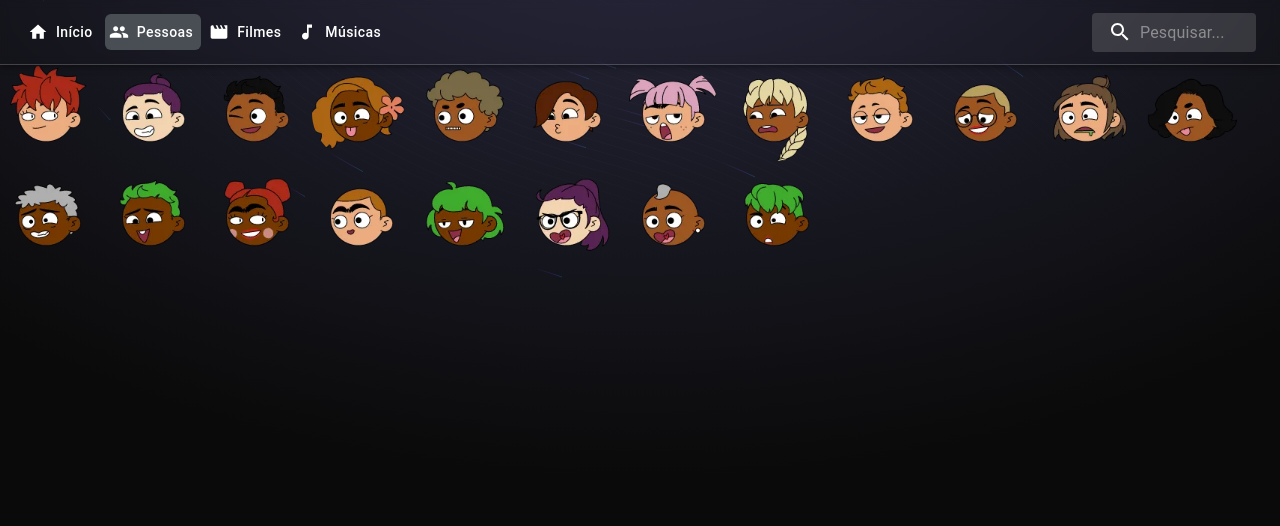
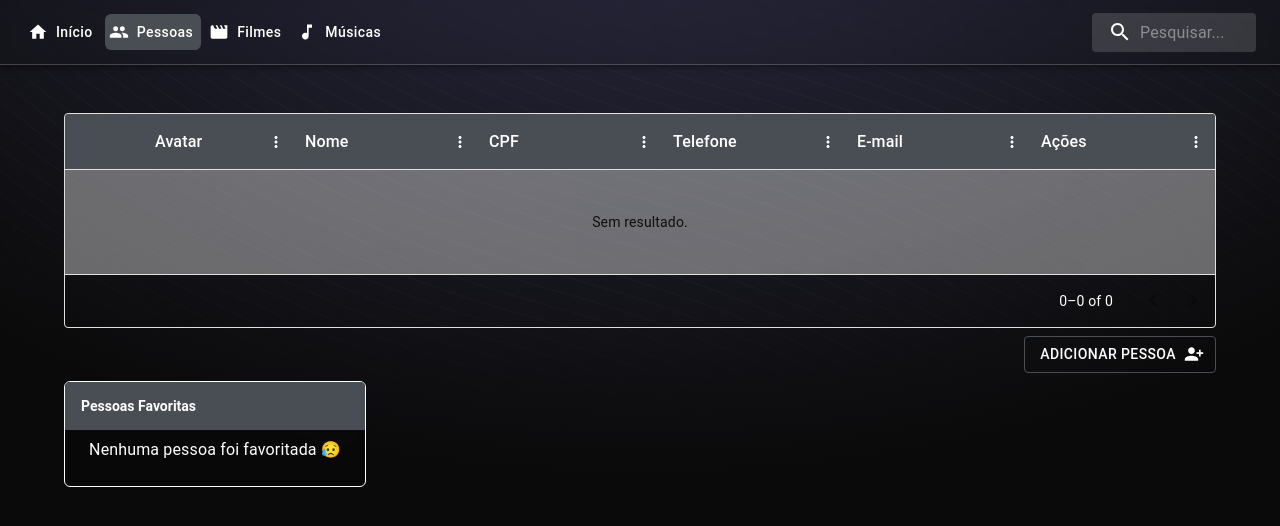
Before and after one commit to samuelcolares/hkl-crud, a React (Vite) app: page /pessoas in a window 1280 px wide. Shown: the top 526 px of the page. Built offline with nearby package versions, Linux system fonts and the light colour scheme; data requests are answered from the project's data file.

Commit message:
Feat: People CRUD complete

```diff
--- a/src/Providers/store-provider.tsx
+++ b/src/Providers/store-provider.tsx
@@ -1,6 +1,7 @@
 import { createContext, useContext } from "react";
 import { StoreContext as StoreType } from "./store.type";
 import { useFavoritePeople } from "../features/people/hooks/use-favorite-people.hook";
+import usePeople from "../features/people/hooks/use-people.hook";
 
 const StoreContext = createContext<StoreType>({} as StoreType);
 
@@ -16,9 +17,13 @@
     removePersonOnLocalStorage,
   } = useFavoritePeople();
 
+  const { people, status: peopleStatus } = usePeople();
+
   return (
     <StoreContext.Provider
       value={{
+        people,
+        peopleStatus,
         favoritePeople,
         isPersonFavorited,
         favoritePerson,
--- a/src/Providers/store.type.ts
+++ b/src/Providers/store.type.ts
@@ -1,6 +1,9 @@
 import { Person } from "../features/people/types";
+import { Status } from "../types";
 
 export type StoreContext = {
+  people: Person[];
+  peopleStatus: Status;
   favoritePeople: Person[];
   isPersonFavorited: (person: Person) => boolean;
   favoritePerson: (person: Person) => void;
--- a/src/components/navbar/navbar-link.tsx
+++ b/src/components/navbar/navbar-link.tsx
@@ -16,13 +16,7 @@
 const NavbarLink: React.FC<NavbarLinkProps> = ({ label, to, Icon }) => {
   const { pathname } = useLocation();
   return (
-    <Link
-      to={to}
-      // className="border-b border-b-white text-white p-2 rounded-sm hover:bg-white/30 transition font-bold"
-      // activeProps={{
-      //   className: activeClassName,
-      // }}
-    >
+    <Link to={to}>
       <Button
         variant="text"
         startIcon={<Icon />}
--- a/src/database/db.json
+++ b/src/database/db.json
@@ -81,7 +81,5 @@
       "url": "/src/public/avatars/avatar-20.webp"
     }
   ],
-  "people": [
-
-  ]
+  "people": []
 }
--- /dev/null
+++ b/src/features/people/components/favorite-people-list/index.tsx
@@ -0,0 +1,103 @@
+import List from "@mui/material/List";
+import ListItem from "@mui/material/ListItem";
+import ListItemButton from "@mui/material/ListItemButton";
+import ListItemText from "@mui/material/ListItemText";
+import ListItemAvatar from "@mui/material/ListItemAvatar";
+
+import Avatar from "@mui/material/Avatar";
+import { useStore } from "@/src/Providers/store-provider";
+import FavoriteIconButton from "@/src/components/favorite";
+import { ListSubheader } from "@mui/material";
+import { useLocation, useRouter } from "@tanstack/react-router";
+import { cn } from "@/src/utils";
+
+export default function FavoritePeopleList({
+  variant,
+}: {
+  variant: "md" | "lg";
+}) {
+  const { favoritePeople } = useStore();
+  const router = useRouter();
+
+  const routerTo = () => {
+    router.navigate({
+      to: "/pessoas",
+    });
+  };
+  const { pathname } = useLocation();
+
+  return (
+    <List
+      sx={{
+        width: "100%",
+        maxWidth: variant === "md" ? 300 : 450,
+        maxHeight: 350,
+        overflow: "auto",
+        bgcolor: "rgba(0,0,0,0.1)",
+        border: 1,
+        backdropFilter: "blur(5px)",
+      }}
+      className="border-white rounded-md"
+      subheader={
+        <ListSubheader className="bg-primary text-white font-bold">
+          Pessoas Favoritas
+        </ListSubheader>
+      }
+    >
+      {favoritePeople.map((person) => {
+        return (
+          <ListItem
+            key={person.id}
+            secondaryAction={<FavoriteIconButton type="person" item={person} />}
+            className="py-1 gap-4 hover:bg-black/30"
+          >
+            {/* <ListItemButton>
+              </ListItemButton> */}
+            <ListItemAvatar>
+              <Avatar
+                alt={person.name + person.id}
+                src={person.avatarUrl}
+                className={cn("w-20 h-20", variant === "md" && "w-12 h-12")}
+              />
+            </ListItemAvatar>
+            <ListItemText
+              id={person.id}
+              sx={{
+                "& .MuiTypography-root": {
+                  fontSize: variant === "md" ? '1rem' : '1.5rem',
+                },
+              }}
+              primary={person.name}
+              className="text-white"
+            />
+          </ListItem>
+        );
+      })}
+
+      {favoritePeople.length === 0 && (
+        <>
+          <ListItem className="py-1">
+            <ListItemText
+              primary={"Nenhuma pessoa foi favoritada 😥"}
+              className="text-white text-center"
+            />
+          </ListItem>
+          <ListItem className="py-1">
+            <ListItemButton
+              className={cn(
+                "bg-primary hover:bg-primary/85 rounded-md",
+                pathname === "/pessoas" && "hidden"
+              )}
+              onClick={routerTo}
+            >
+              <ListItemText
+                primary={"Favorite alguém"}
+                className="text-white text-center"
+              />
+            </ListItemButton>
+          </ListItem>
+        </>
+      )}
+    </List>
+  );
+}
--- a/src/features/people/components/people-data-table/index.tsx
+++ b/src/features/people/components/people-data-table/index.tsx
@@ -1,12 +1,12 @@
 import Box from "@mui/material/Box";
 import { DataGrid } from "@mui/x-data-grid";
-import { SxProps, Theme } from "@mui/material";
-import usePeople from "../../hooks/use-people.hook";
 import { columns } from "./columns";
 import { localizedTextsMap } from "@/src/utils/constants";
+import { useStore } from "@/src/Providers/store-provider";
+import { dataTableSX } from "@/src/theme/data-table-sx";
 
 export default function PeopleDataGrid() {
-  const { people, status } = usePeople();
+  const { people, peopleStatus: status } = useStore();
   return (
     <Box>
       <DataGrid
@@ -20,72 +20,12 @@
             },
           },
         }}
-        sx={SX}
+        sx={dataTableSX}
         pageSizeOptions={[5]}
         className="w-full"
-        // checkboxSelection
         rowSelection={false}
         loading={status === "pending"}
       />
     </Box>
   );
 }
-
-const SX: SxProps<Theme> = {
-  "& .MuiDataGrid-columnHeader": {
-    background: "#494e55", // Cor de fundo do cabeçalho
-    color: "#FFF", // Cor do texto do cabeçalho
-    fontSize: "16px", // Tamanho do texto do cabeçalho
-  },
-  "& .MuiDataGrid-cell": {
-    background: "transparent",
-    color: "#FFF", // Cor do texto das células
-    fontSize: "14px", // Tamanho do texto das células
-    "&:focus": {
-      outline: 0,
-    },
-    "&:focus-within": {
-      outline: 0,
-    },
-  },
-  "& .MuiDataGrid-row": {
-    backgroundColor: "rgba(0,0,0,0.0)",
-    backdropFilter: "blur(4px)",
-
-    "&:hover": {
-      backgroundColor: "rgba(0,0,0,0.4)", // Cor de fundo ao passar o mouse
-    },
-  },
-  "& .MuiDataGrid-filler": {
-    backgroundColor: "transparent",
-  },
-  "& .MuiDataGrid-columnHeaders": {
-    backgroundColor: "rgba(255,0,0)",
-    backdropFilter: "blur(4px)",
-  },
-
-  "& .MuiDataGrid-root": {
-    ["--DataGrid-containerBackground"]: "transparent", // Remove white background
-  },
-  ".MuiDataGrid-columnSeparator": {
-    display: "none",
-  },
-  ".MuiOutlinedInput-root": {
-    color: "#000",
-    "::placeholder": {
-      color: "#000",
-    },
-  },
-  "& .MuiInput-root": {
-    color: "#000",
-    "::placeholder": {
-      color: "#000",
-    },
-  },
-  "& .MuiTablePagination-displayedRows": {
-    color: "#FFF",
-  },
-  "& .MuiButtonBase-root": {
-    color: "#FFF",
-  },
-};
--- a/src/features/people/hooks/use-people.hook.ts
+++ b/src/features/people/hooks/use-people.hook.ts
@@ -11,13 +11,13 @@
 const usePeople = () => {
   const queryClient = useQueryClient();
   const {
-    isPersonFavorited,
     updatePersonOnLocalStorage,
     removePersonOnLocalStorage,
   } = useStore();
   const { data: people = [], status } = useQuery<Person[], Error>({
     queryKey: ["people"],
     queryFn: getPeople,
+    staleTime: Infinity,
   });
 
   const addPerson = async (person: z.infer<typeof peopleSchema>) => {
--- a/src/routes/index.tsx
+++ b/src/routes/index.tsx
@@ -1,18 +1,16 @@
 import { createFileRoute } from "@tanstack/react-router";
 import { Container } from "@mui/material";
-import usePeople from "../features/people/hooks/use-people.hook";
 import PeopleDataGrid from "../features/people/components/people-data-table";
 import PeopleDialog from "../features/people/components/people-form";
+import FavoritePeopleList from "../features/people/components/favorite-people-list";
 export const Route = createFileRoute("/")({
   component: HomeComponent,
 });
 
 function HomeComponent() {
-  const { people, status } = usePeople();
   return (
     <Container maxWidth={"lg"} className="space-y-2 mt-12">
-      <PeopleDataGrid />
-      <PeopleDialog variant="add" />
+      <FavoritePeopleList variant="lg" />
     </Container>
   );
 }
--- a/src/routes/pessoas/index.tsx
+++ b/src/routes/pessoas/index.tsx
@@ -1,31 +1,21 @@
-import * as React from 'react'
-import { createFileRoute } from '@tanstack/react-router'
-import useAvatars from '@/src/features/people/hooks/use-avatars.hook'
-import { Avatar } from '@mui/material'
+import * as React from "react";
+import { createFileRoute } from "@tanstack/react-router";
+import useAvatars from "@/src/features/people/hooks/use-avatars.hook";
+import { Avatar, Container } from "@mui/material";
+import FavoritePeopleList from "@/src/features/people/components/favorite-people-list";
+import PeopleDataGrid from "@/src/features/people/components/people-data-table";
+import PeopleDialog from "@/src/features/people/components/people-form";
 
-export const Route = createFileRoute('/pessoas/')({
+export const Route = createFileRoute("/pessoas/")({
   component: PeopleComponent,
-})
+});
 
 function PeopleComponent() {
-  const { avatars, status } = useAvatars()
-  if (status === 'success') {
-    return (
-      <div className="flex flex-wrap gap-2 items-center">
-        {avatars.map((avatar) => (
-          <Avatar
-            key={avatar.id}
-            alt={avatar.id.toString()}
-            src={avatar.url}
-            className="w-24 h-24"
-          />
-        ))}
-      </div>
-    )
-  }
   return (
-    <div className="p-2">
-      <h3>People</h3>
-    </div>
-  )
+    <Container maxWidth={"lg"} className="space-y-2 mt-12">
+      <PeopleDataGrid />
+      <PeopleDialog variant="add" />
+      <FavoritePeopleList variant="md"/>
+    </Container>
+  );
 }
--- /dev/null
+++ b/src/theme/data-table-sx.ts
@@ -0,0 +1,60 @@
+import { SxProps, Theme } from "@mui/material";
+
+export const dataTableSX: SxProps<Theme> = {
+  "& .MuiDataGrid-columnHeader": {
+    background: "#494e55", // Cor de fundo do cabeçalho
+    color: "#FFF", // Cor do texto do cabeçalho
+    fontSize: "16px", // Tamanho do texto do cabeçalho
+  },
+  "& .MuiDataGrid-cell": {
+    background: "transparent",
+    color: "#FFF", // Cor do texto das células
+    fontSize: "14px", // Tamanho do texto das células
+    "&:focus": {
+      outline: 0,
+    },
+    "&:focus-within": {
+      outline: 0,
+    },
+  },
+  "& .MuiDataGrid-row": {
+    backgroundColor: "rgba(0,0,0,0.0)",
+    backdropFilter: "blur(4px)",
+
+    "&:hover": {
+      backgroundColor: "rgba(0,0,0,0.4)", // Cor de fundo ao passar o mouse
+    },
+  },
+  "& .MuiDataGrid-filler": {
+    backgroundColor: "transparent",
+  },
+  "& .MuiDataGrid-columnHeaders": {
+    backgroundColor: "rgba(255,0,0)",
+    backdropFilter: "blur(4px)",
+  },
+
+  "& .MuiDataGrid-root": {
+    ["--DataGrid-containerBackground"]: "transparent", // Remove white background
+  },
+  ".MuiDataGrid-columnSeparator": {
+    display: "none",
+  },
+  ".MuiOutlinedInput-root": {
+    color: "#000",
+    "::placeholder": {
+      color: "#000",
+    },
+  },
+  "& .MuiInput-root": {
+    color: "#000",
+    "::placeholder": {
+      color: "#000",
+    },
+  },
+  "& .MuiTablePagination-displayedRows": {
+    color: "#FFF",
+  },
+  "& .MuiButtonBase-root": {
+    color: "#FFF",
+  },
+};
--- a/src/theme/mui-theme-for-tailwind.tsx
+++ b/src/theme/mui-theme-for-tailwind.tsx
@@ -3,15 +3,6 @@
 
 const theme = createTheme({
   components: {
-    MuiGrid2: {
-      styleOverrides: {
-        root: {
-          ["--DataGrid-pinnedBackground"]: "#123456 !important",
-          ["--DataGrid-containerBackground"]: "#123456 !important",
-        },
-      },
-    },
-
     MuiPopover: {
       defaultProps: {
         container: rootElement,
```
